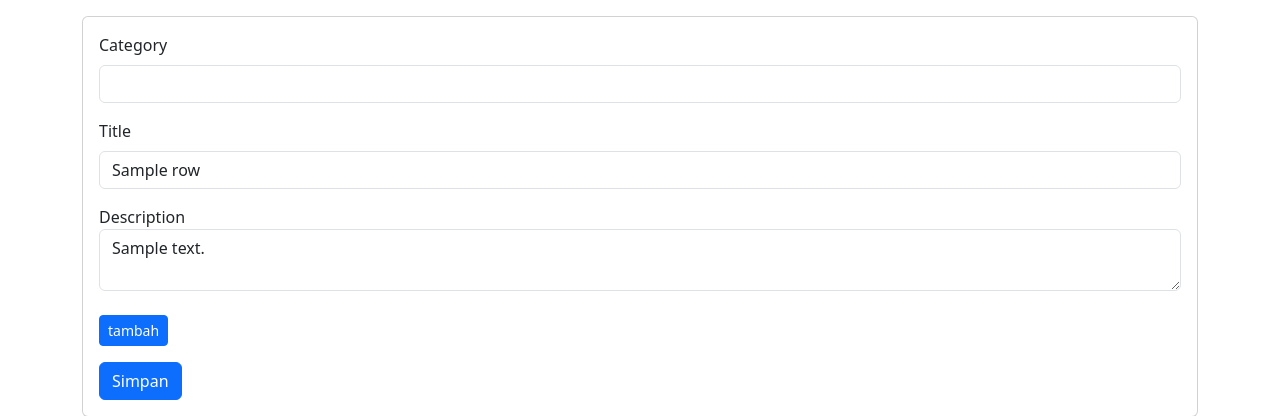
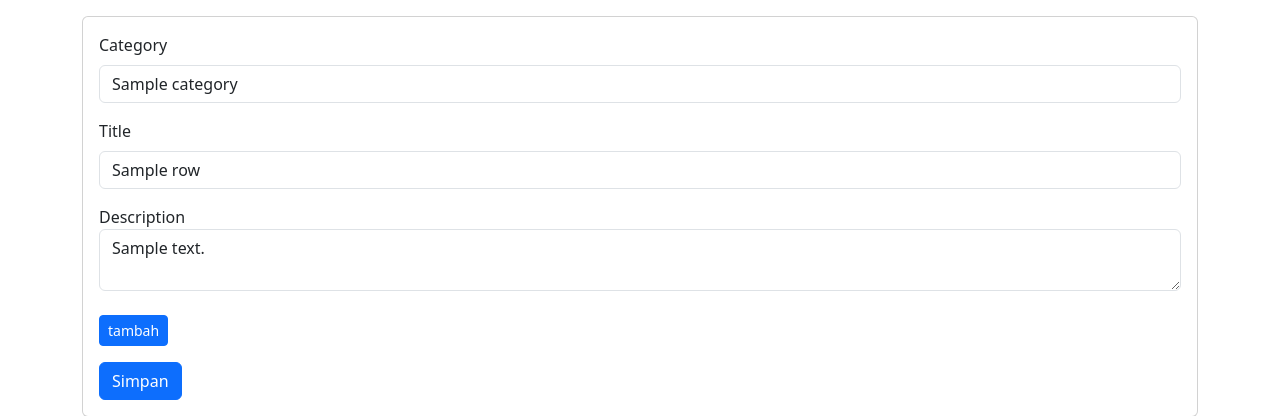
Before and after one commit to ariefandw/smile-ci4, a CodeIgniter 4 app: template app/Views/post/form.php in a window 1280 px wide. Shown: the part 56-472 px from the top of the page. Run offline with PHP 8.4 and a stand-in for CodeIgniter, Linux system fonts and the light colour scheme; the template is opened without the code that fills it: most values are stand-ins (such as "Sample title", 1, 10 or a date in 2020); some libraries are stand-ins or nearby versions.

Commit message:
category select

```diff
--- a/app/Views/post/form.php
+++ b/app/Views/post/form.php
@@ -7,7 +7,13 @@
         <form action="<?= $action; ?>" method="post">
             <div class="mb-3">
                 <label class="form-label">Category</label>
-                <input type="number" name="category" value="<?= $row->category; ?>" class="form-control">
+                <select name="category" class="form-control">
+                    <?php foreach ($categories as $category): ?>
+                        <option value="<?= $category->id; ?>">
+                            <?= $category->category_name; ?>
+                        </option>
+                    <?php endforeach; ?>
+                </select>
             </div>
             <div class="mb-3">
                 <label class="form-label">Title</label>
```
